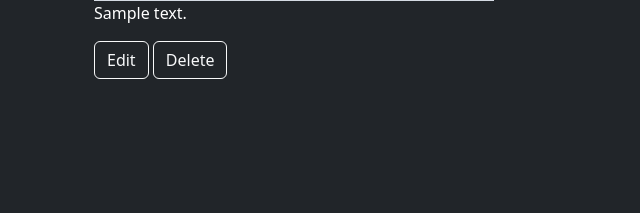
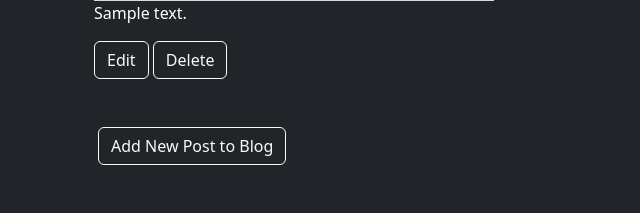
Before and after one commit to pouyanze/portfolio, a Django app: page /blog/1/ in a window 1280 px wide. Shown: the part 724-937 px from the top of the page, without its empty margins (0-640 px from the left). Before the commit the page ends 803 px from the top, so only its background shows below. Run offline with Django 4.2, Linux system fonts and the light colour scheme; a user stored in the database is signed in; tables that the repository leaves empty hold one stand-in row (values such as "Sample post"); grey boxes marked "Sample" are stand-in pictures.

Commit message:
add new post button for autheticated users/adTitle

```diff
--- a/portfolio/templates/blog/post_detail.html
+++ b/portfolio/templates/blog/post_detail.html
@@ -1,5 +1,7 @@
 {% extends 'base.html' %}
-
+{% block title %}
+  Post detail
+{% endblock %}
 {% block content %}
   <div class="container">
     <div class="row">
@@ -18,4 +20,9 @@
           {% include 'blog/delete_post.html' %}
     {% endif %}
   </div>
+  <div class="py-5 px-3">
+    {% if user.is_authenticated and user.is_staff %}
+      <a href="{% url 'create_post' %}" class="btn btn-outline-light">Add New Post to Blog</a>
+    {% endif %}
+  </div>
 {% endblock %}
```
